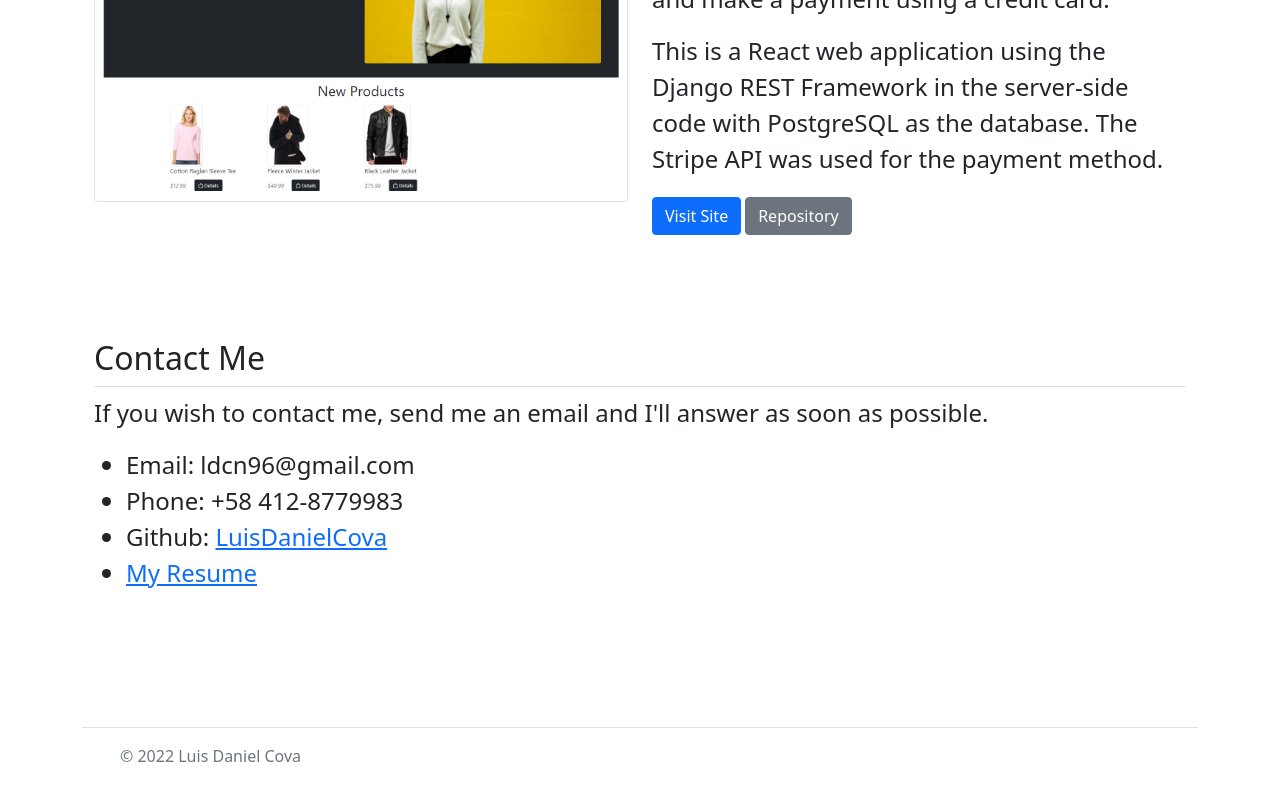
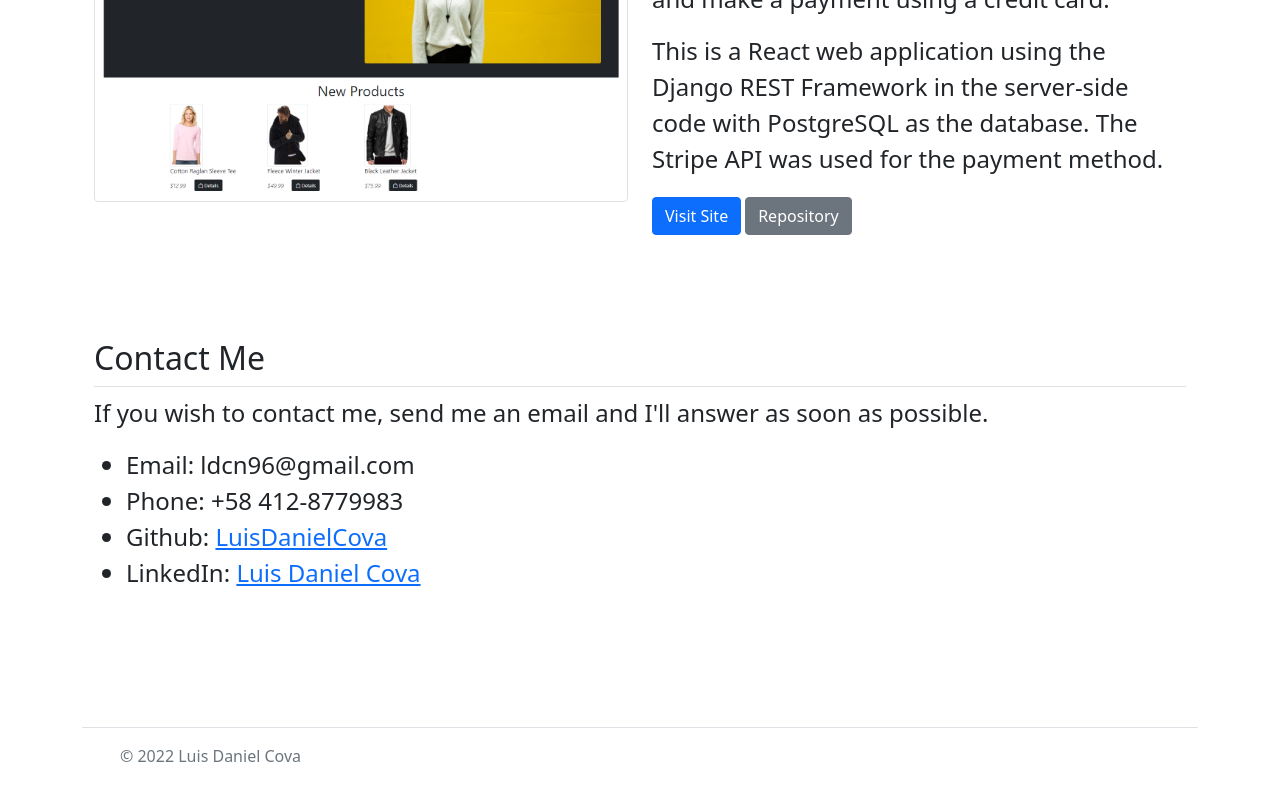
Before and after one commit to LuisDanielCova/personal-page, a React (Create React App) app: page / in a window 1280 px wide. Shown: the part 2909-3709 px from the top of the page. Built offline with nearby package versions, Linux system fonts and the light colour scheme.

Commit message:
add linkedin

```diff
--- a/src/components/Contact.jsx
+++ b/src/components/Contact.jsx
@@ -21,12 +21,12 @@ export const Contact = () => {
               </a>
             </li>
             <li>
+              LinkedIn:{" "}
               <a
-                href={CV}
-                download="CV_LuisDanielCova.pdf"
-                className="link-primary"
+                target="_blank"
+                href="https://www.linkedin.com/in/luis-daniel-cova/"
               >
-                My Resume
+                Luis Daniel Cova
               </a>
             </li>
           </ul>
```
Also changed, not shown: 1 other file (tests, documents, lock files or other folders).
